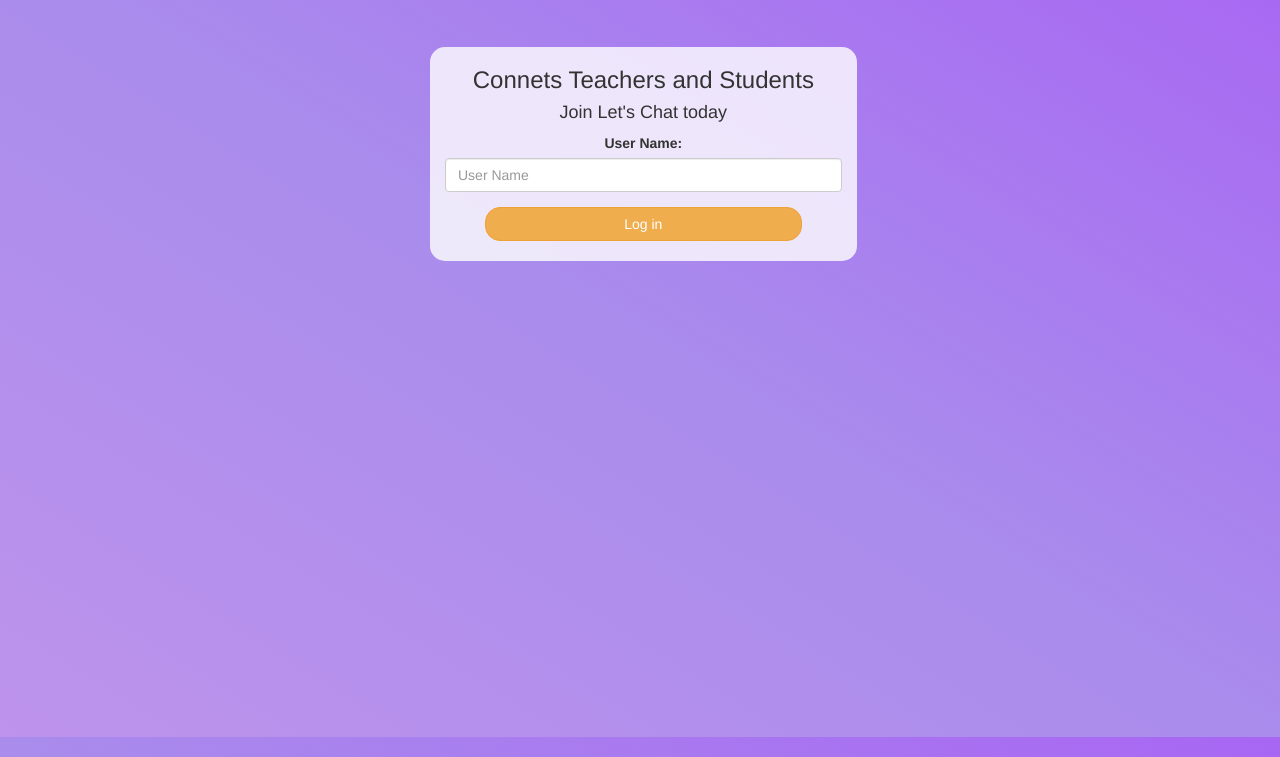
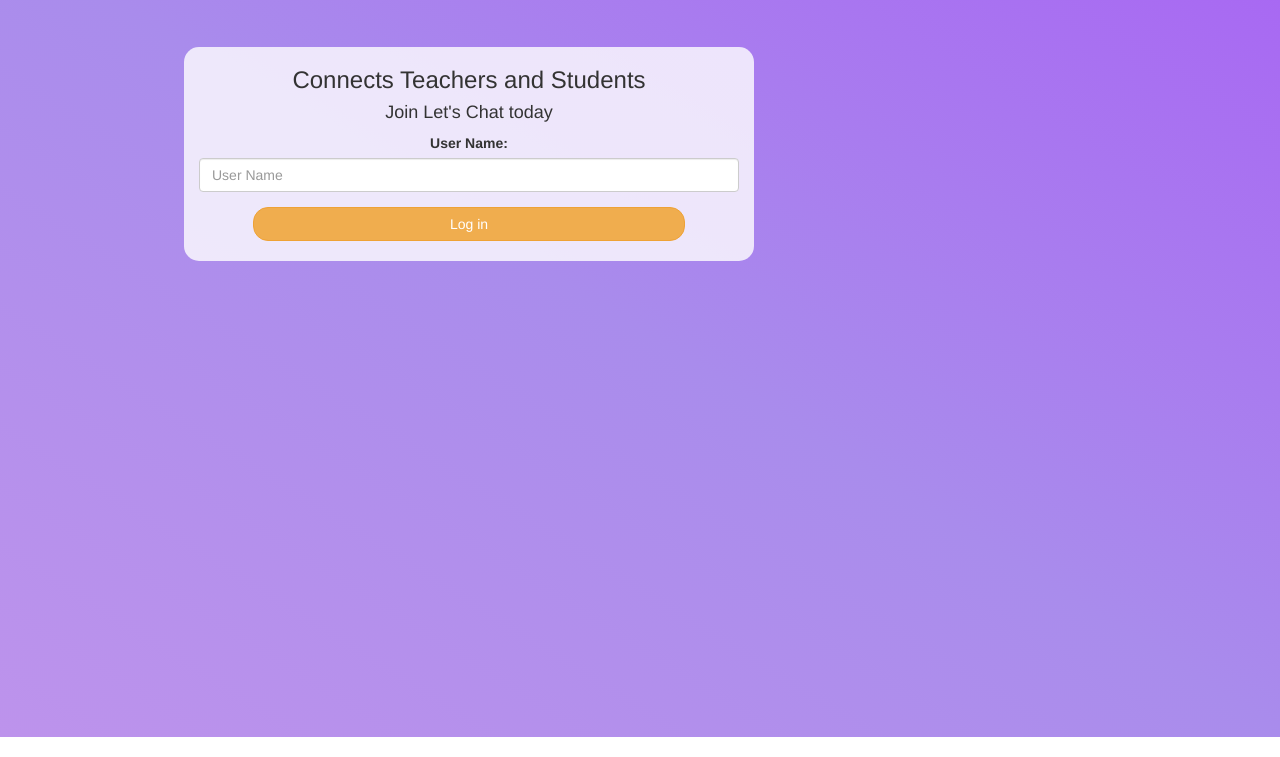
Before and after one commit to RithvikaCheela/Project-93, a plain HTML site: page index.html in a window 1280 px wide. Shown: the part 63-820 px from the top of the page. Drawn offline with nearby package versions, Linux system fonts and the light colour scheme; a web font is replaced by a local one.

Commit message:
Add files via upload

```diff
--- a/index.html
+++ b/index.html
@@ -10,13 +10,14 @@
     </head>
     <body>
         <center>
+        <div class="container" align="center">
             <h1 class="header">
                 Let's Chat
             </h1>
             <br><br>
-            <div class="col-lg-4 col-md-6 col-sm-6 col-xs-11 login_div">
-                <h3 >Connets Teachers and Students</h3>
-                <h4 >Join Let's Chat today</h4>
+            <div class="col-lg-6 col-md-6 col-sm-6 col-xs-11 login_div">
+                <h3> Connects Teachers and Students</h3>
+                <h4>Join Let's Chat today</h4>
                 <div class="form-group">
                   <label >User Name:</label>
                   <input type="text" class="form-control" id="user_name" placeholder="User Name">
@@ -24,6 +25,7 @@
                 <button id="login_button" class="btn btn-warning" onclick="addUser()">Log in</button>
                 <br><br>
             </div>
+        </div>
         </center>
         <script src="kwitter.js"></script>
     </body>
--- a/kwitter.css
+++ b/kwitter.css
@@ -1,16 +1,15 @@
-html, body
+body
 {
   height: 100%;
-  margin: 0;
-}
-body{
+  text-align:center;
   background-image: linear-gradient(to right top, #bd93ec, #a98cec, #a866f3);
 }
 .login_div
 {
 	background: rgba(255,255,255,0.8);
   border-radius: 15px;
-  margin-left: 430;
+  margin-left: 10%;
+  margin-right: 10%;
 }
 #login_button
 {
```
